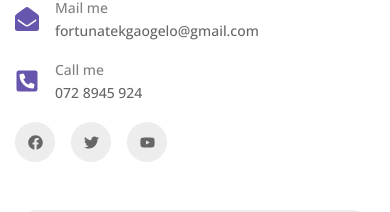
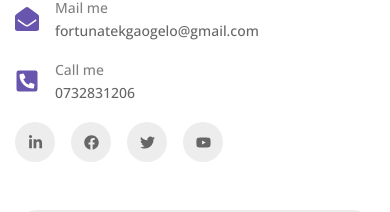
Before and after one commit to Kgaogelo072/Personal-Portfolio, a React (Vite) app: page /contact in a window 390 px wide. Shown: the part 235-447 px from the top of the page. Built offline with nearby package versions, Linux system fonts and the light colour scheme.

Commit message:
Add LinkedIn contact icon and sync contact phone number

```diff
--- a/src/pages/contact/Contact.jsx
+++ b/src/pages/contact/Contact.jsx
@@ -6,6 +6,7 @@ import {
   FaTwitter,
   FaFacebook,
   FaYoutube,
+  FaLinkedinIn,
 } from "react-icons/fa";
 import { FiSend } from "react-icons/fi";
 import "./contact.css";
@@ -34,11 +35,21 @@ const Contact = () => {
               <FaPhoneSquareAlt className="info__icon" />
               <div>
                 <span className="info__title">Call me</span>
-                <h4 className="info__desc">072 8945 924</h4>
+                <h4 className="info__desc">0732831206</h4>
               </div>
             </div>
           </div>
           <div className="contact__socials">
+            <a
+              href="https://www.linkedin.com/in/kgaogelo-tshabalala-a48035120"
+              className="contact__social-link"
+              target="_blank"
+              rel="noopener noreferrer"
+              aria-label="LinkedIn profile"
+              title="LinkedIn"
+            >
+              <FaLinkedinIn />
+            </a>
             <a href="https://facebook.com" className="contact__social-link">
               <FaFacebook />
             </a>
```
